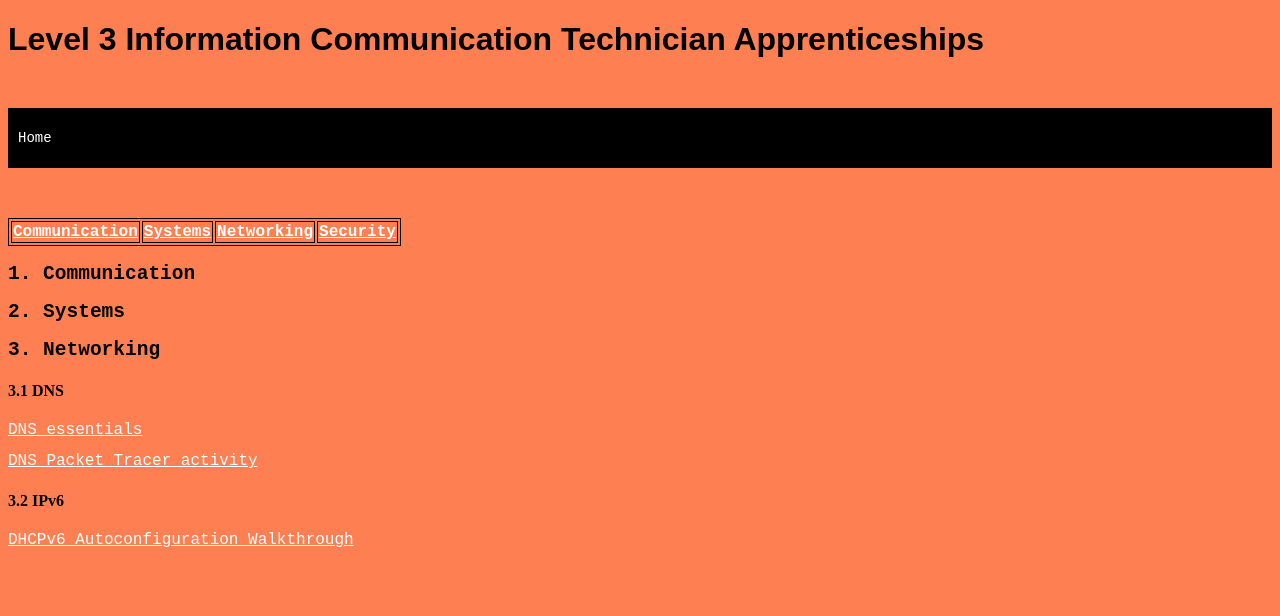
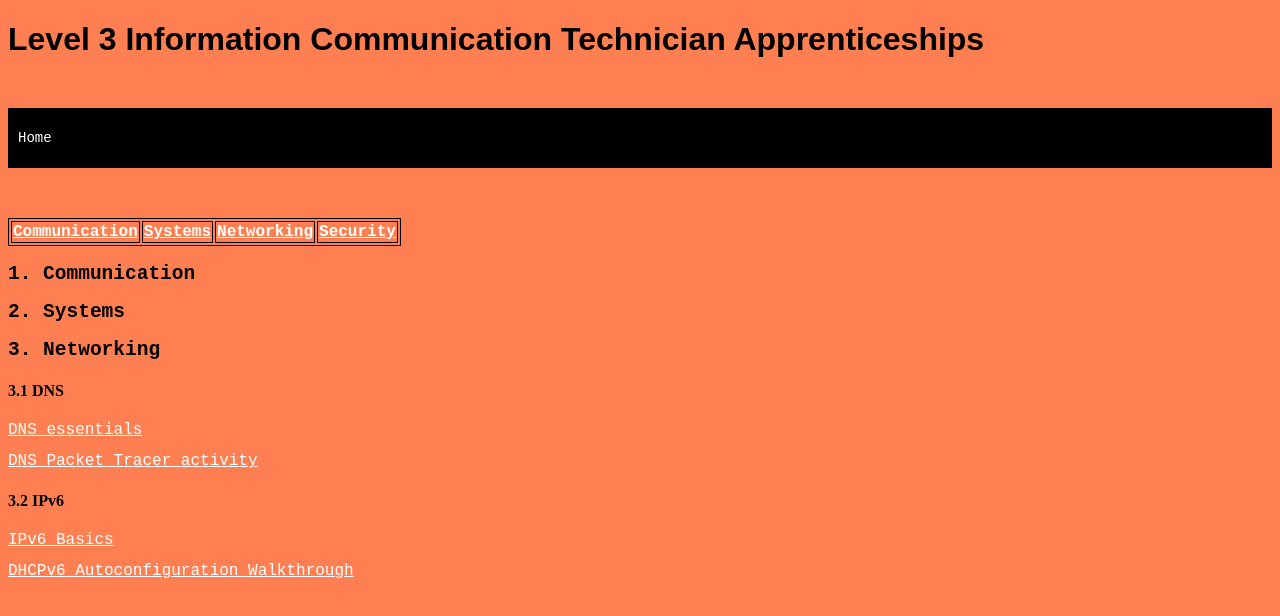
Before and after one commit to Bendolorian/bendolarian.github.io, a plain HTML site: page ICT.html in a window 1280 px wide. Drawn offline with Linux system fonts and the light colour scheme.

Commit message:
modified:   ICT.html

```diff
--- a/ICT.html
+++ b/ICT.html
@@ -34,5 +34,6 @@
 <p><a href = "https://burnley-my.sharepoint.com/:f:/g/personal/bscott_burnley_ac_uk/EpWL8UaBMC9Cmp5tQwL12mMBdFpi45cXf1yvOT8xw8LG4w?e=Bgg5jv">DNS essentials</a></p>
 <p><a href = "https://burnley-my.sharepoint.com/:w:/g/personal/bscott_burnley_ac_uk/EVw6mZzOYHBMmUmH3hzuCjwBkjSntc-X4eJjCDsQS8Ry-g?e=b9hlIF">DNS Packet Tracer activity</a></p>
 <h4>3.2 IPv6</h4>
+<p><a href ="https://burnley-my.sharepoint.com/:p:/g/personal/bscott_burnley_ac_uk/EZriv-dGvNhKsZ-RRnPEyeUBzynRmX37jsW4otxQjZ0HxQ?e=SWCg17">IPv6 Basics</a></p>
 <p><a href = "https://www.youtube.com/watch?v=qKGYiPpfZkM">DHCPv6 Autoconfiguration Walkthrough</a></p>
   </body>
```
